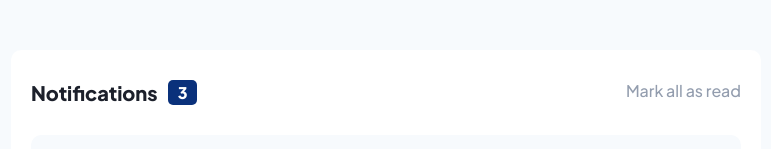
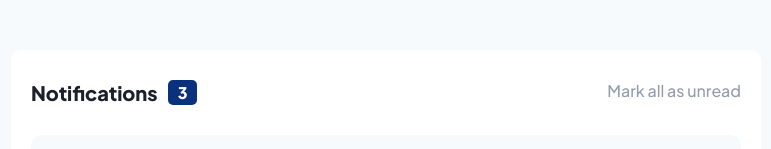
Before and after one commit to sorci89/notifications-page-main, a React (Create React App) app: page / in a window 1280 px wide. Shown: the top 149 px of the page, without its empty margins (254-1025 px from the left). Built offline with nearby package versions, Linux system fonts and the light colour scheme.

Commit message:
simplify the way of toggling notifications

```diff
--- a/src/App.js
+++ b/src/App.js
@@ -5,45 +5,28 @@ import Notifications from "./components/notifications/Notifications";
 
 function App() {
   const [notifications, setNotifications] = useState(data);
-  const [nbrOfUnread, setNbrOfUnread] = useState(Number);
 
-  const countUnread = () => {
-    const unreadNotifications = notifications.filter(
-      (notification) => notification.isRead === false
-    );
-    setNbrOfUnread(unreadNotifications.length);
+  const toggleRead = (value) => {
+    setNotifications(notifications.map((notification) => ({ ...notification, isRead: value })));
   };
 
-  const markAllUnRead = () => {
-    setNotifications(notifications.map((notification) => ({ ...notification, isRead: false })));
-    countUnread();
-  };
+  const toggleOneAsRead = (id) => {
+    setNotifications(notifications.map((notification) => ({ ...notification, isRead: notification.id === id ? !notification.isRead : notification.isRead })));
+  }
 
-  const markAllRead = () => {
-    setNotifications(notifications.map((notification) => ({ ...notification, isRead: true })));
-    countUnread();
-  };
-
-  useEffect(() => {
-    countUnread();
-  }, []);
+  const nbrOfUnread = notifications.filter(({ isRead }) => isRead === false).length;
+  const allToggled = nbrOfUnread !== 0;
 
   return (
     <div className={styles.container}>
       <div className={styles.notificationHeadline}>
         <p className={styles.notificationTitle}>Notifications</p>
         <div className={styles.notificationsNumber}>{nbrOfUnread}</div>
-        {nbrOfUnread === 0 ? (
-          <div className={styles.allMarker} onClick={() => markAllUnRead()}>
-            Mark all as unread
+          <div className={styles.allMarker} onClick={() => toggleRead(allToggled)}>
+            { allToggled ? 'Mark all as unread' : 'Mark all as read' }
           </div>
-        ) : (
-          <div className={styles.allMarker} onClick={() => markAllRead()}>
-            Mark all as read
-          </div>
-        )}
       </div>
-      <Notifications notifications={notifications} countUnread={countUnread} />
+      <Notifications notifications={notifications} toggleRead={toggleOneAsRead} />
     </div>
   );
 }
--- a/src/components/notifications/Notifications.jsx
+++ b/src/components/notifications/Notifications.jsx
@@ -3,17 +3,15 @@ import styles from '../notifications/notifications.module.css';
 import {GoPrimitiveDot} from 'react-icons/go'
 
 
-const Notifications = ({notifications, countUnread}) => {
-
-    const markOneRead = ({ notification }) => {
-        notification.isRead = true;
-        countUnread();
-      };
-
+const Notifications = ({notifications, toggleRead}) => {
     return (
         <div className={styles.notificationsContainer}>
             {notifications.map((notification) => (
-                <div className={notification.isRead === false ? styles.notificationCardNew : styles.notificationCard} onClick={() => markOneRead({ notification })}>
+                <div
+                    className={notification.isRead === false ? styles.notificationCardNew : styles.notificationCard}
+                    onClick={() => toggleRead(notification.id)}
+                    key={notification.id}
+                >
                     <div className={styles.userProfileContainer}>
                     <img className={styles.userProfile} src={notification.userProfile} alt="User profile" />
                     </div>
```
